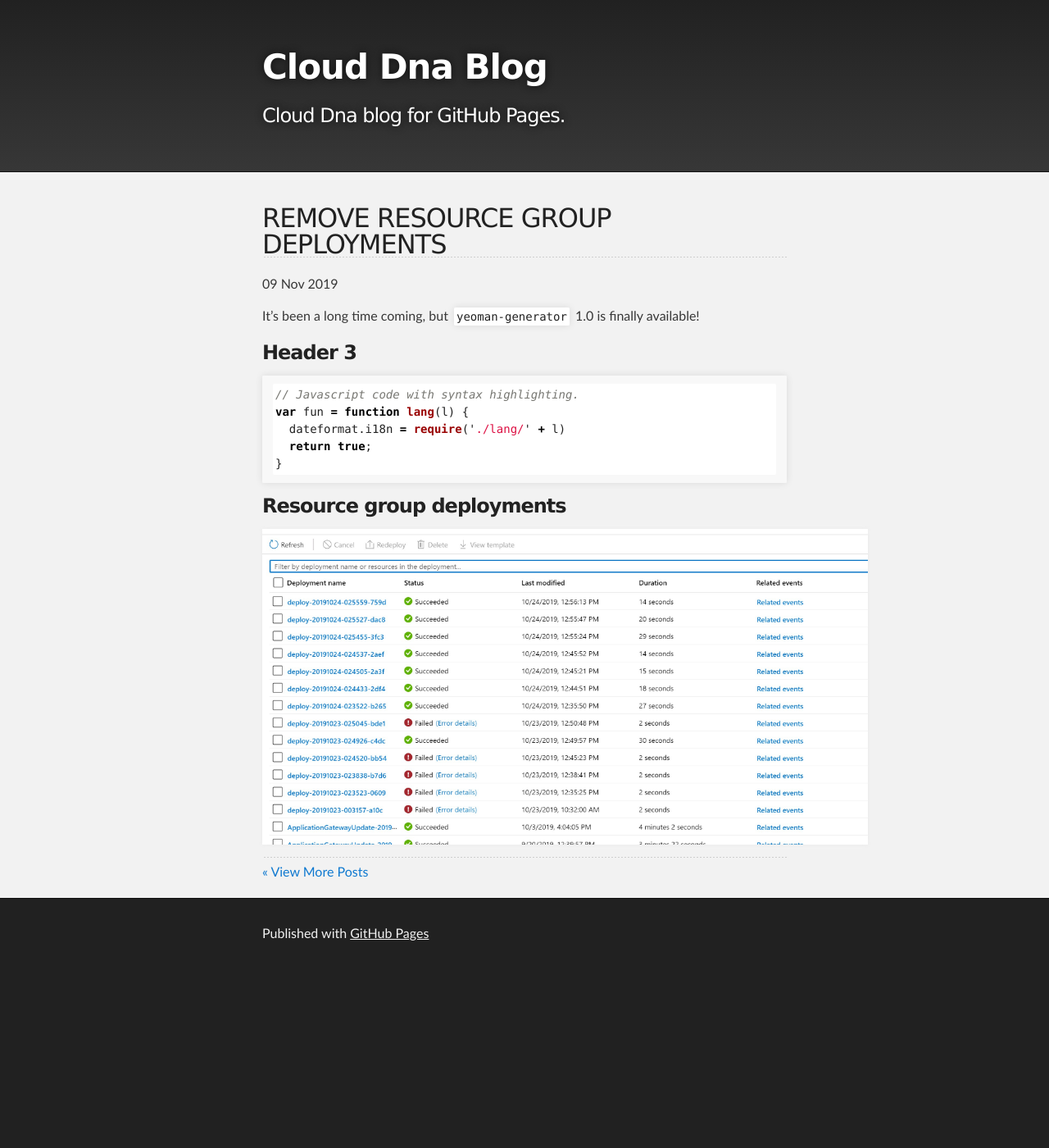
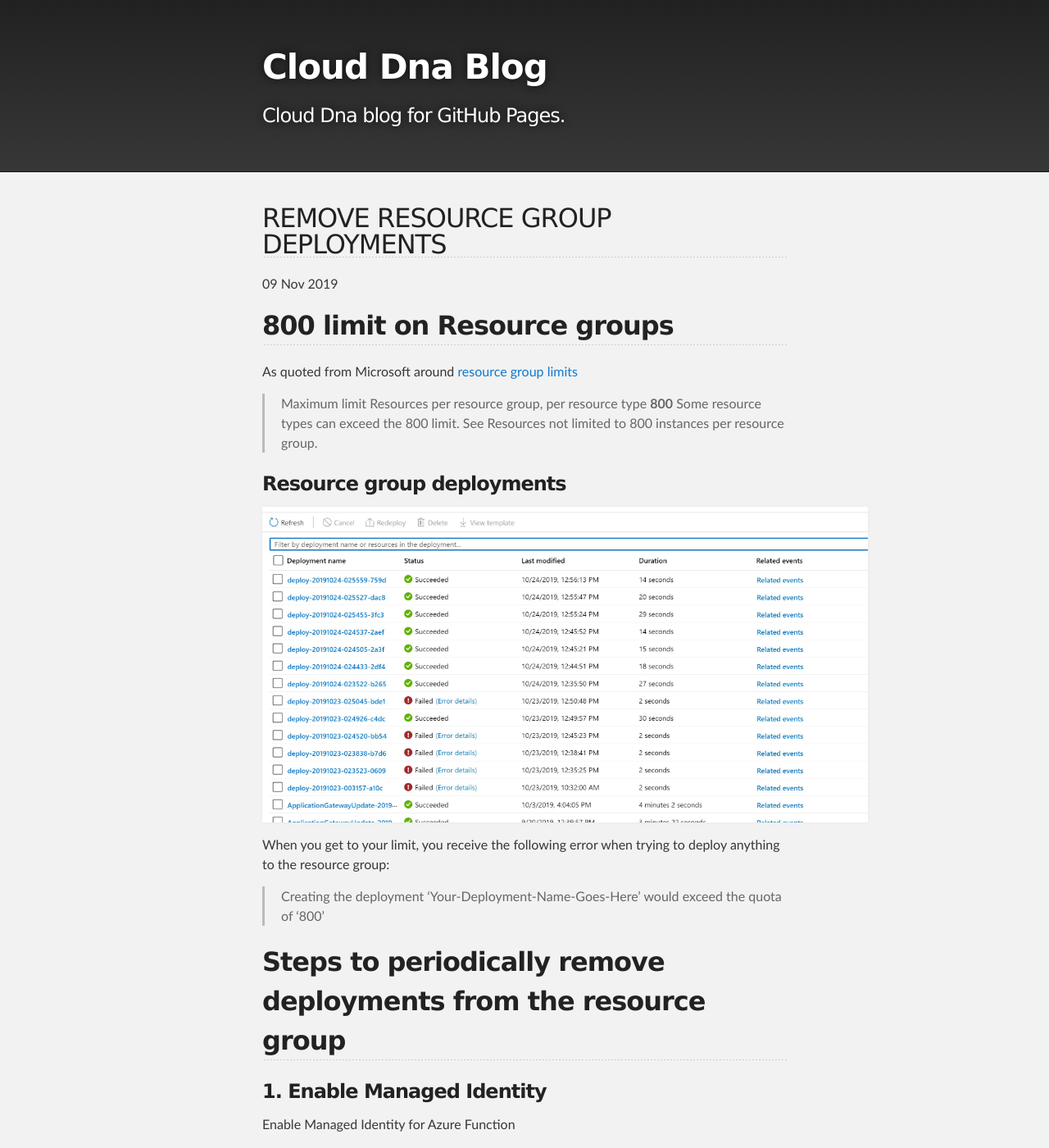
Before and after one commit to clouddna-au/clouddna-au.github.io, a Jekyll site: the page built from _posts/2019-11-09-removedeployments.md, in a window 1280 px wide and 1400 px high. Shown: the whole window at 82% size. Built offline with Jekyll 4.4.1, drawn with Linux system fonts in a browser that asks for light colours; some of the changed text lies outside the part shown.

Commit message:
blog post

````diff
--- a/_posts/2019-11-09-removedeployments.md
+++ b/_posts/2019-11-09-removedeployments.md
@@ -3,17 +3,38 @@ layout: blog
 title: Remove Resource group deployments
 ---
 
-It's been a long time coming, but `yeoman-generator` 1.0 is finally available!
+## 800 limit on Resource groups
+As quoted from Microsoft around [resource group limits](https://docs.microsoft.com/en-us/azure/azure-subscription-service-limits#resource-group-limits)
+> Maximum limit
+Resources per resource group, per resource type	**800**	Some resource types can exceed the 800 limit. See Resources not limited to 800 instances per resource group.
 
-### Header 3
 
-```js
-// Javascript code with syntax highlighting.
-var fun = function lang(l) {
-  dateformat.i18n = require('./lang/' + l)
-  return true;
+### Resource group deployments
+![Deployments](https://clouddna-au.github.io/assets/images/blog/2019-11-09/deployments.jpg)
+
+When you get to your limit, you receive the following error when trying to deploy anything to the resource group:
+> Creating the deployment 'Your-Deployment-Name-Goes-Here' would exceed the quota of '800'
+
+
+## Steps to periodically remove deployments from the resource group
+### 1. Enable Managed Identity
+
+Enable Managed Identity for Azure Function
+
+### 2. Add/Update the following files:
+#### profile.js
+
+```powershell
+if ($env:MSI_SECRET -and (Get-Module -ListAvailable Az.Accounts)) {
+    Connect-AzAccount -Identity
 }
 ```
 
-### Resource group deployments
-![Deployments](https://clouddna-au.github.io/assets/images/blog/2019-11-09/deployments.jpg)
+#### requirements.psd1
+
+```powershell
+@{
+    # For latest supported version, go to 'https://www.powershellgallery.com/packages/Az'. Uncomment the next line and replace the MAJOR_VERSION, e.g., 'Az' = '2.*'
+     'Az' = '2.*'
+}
+```
````
